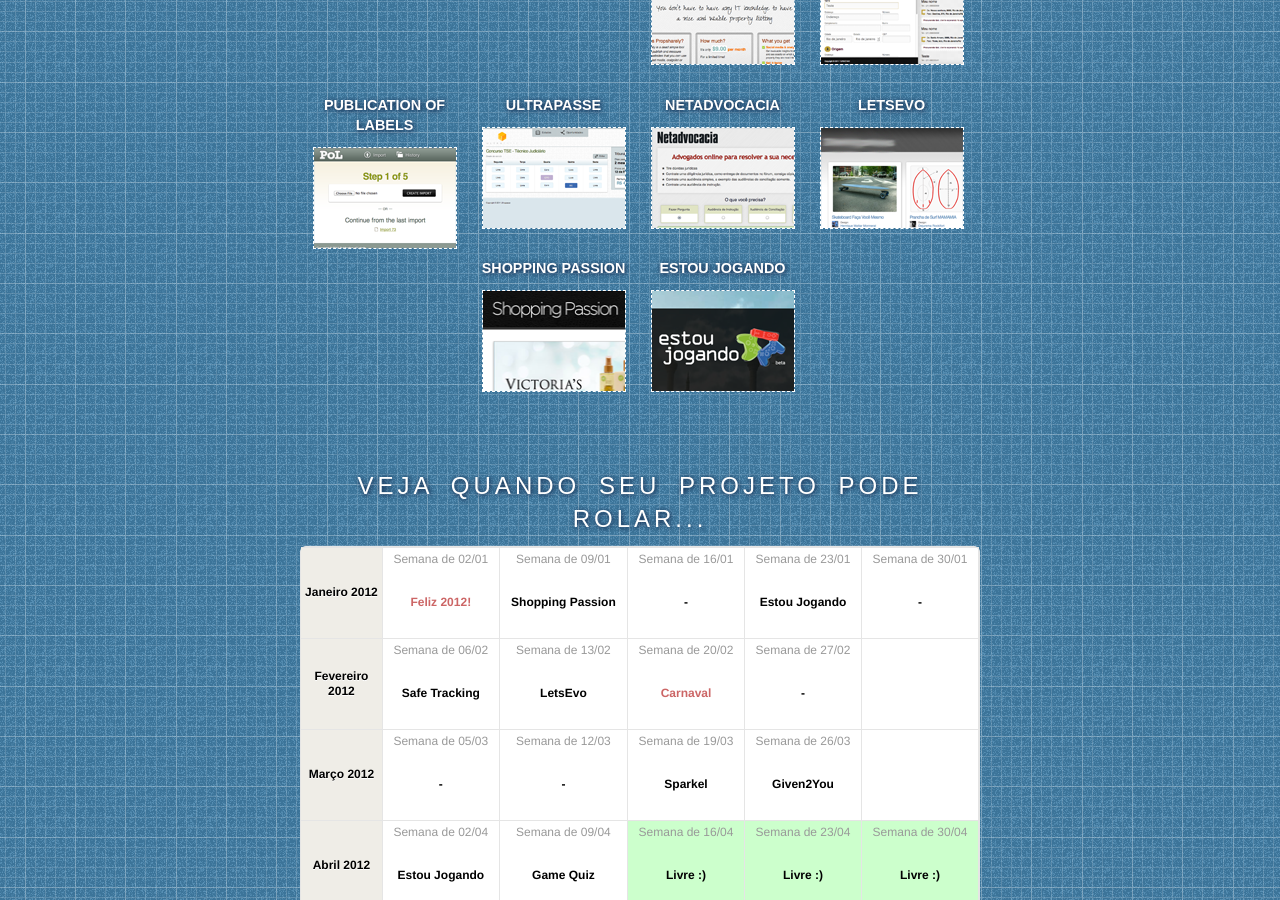
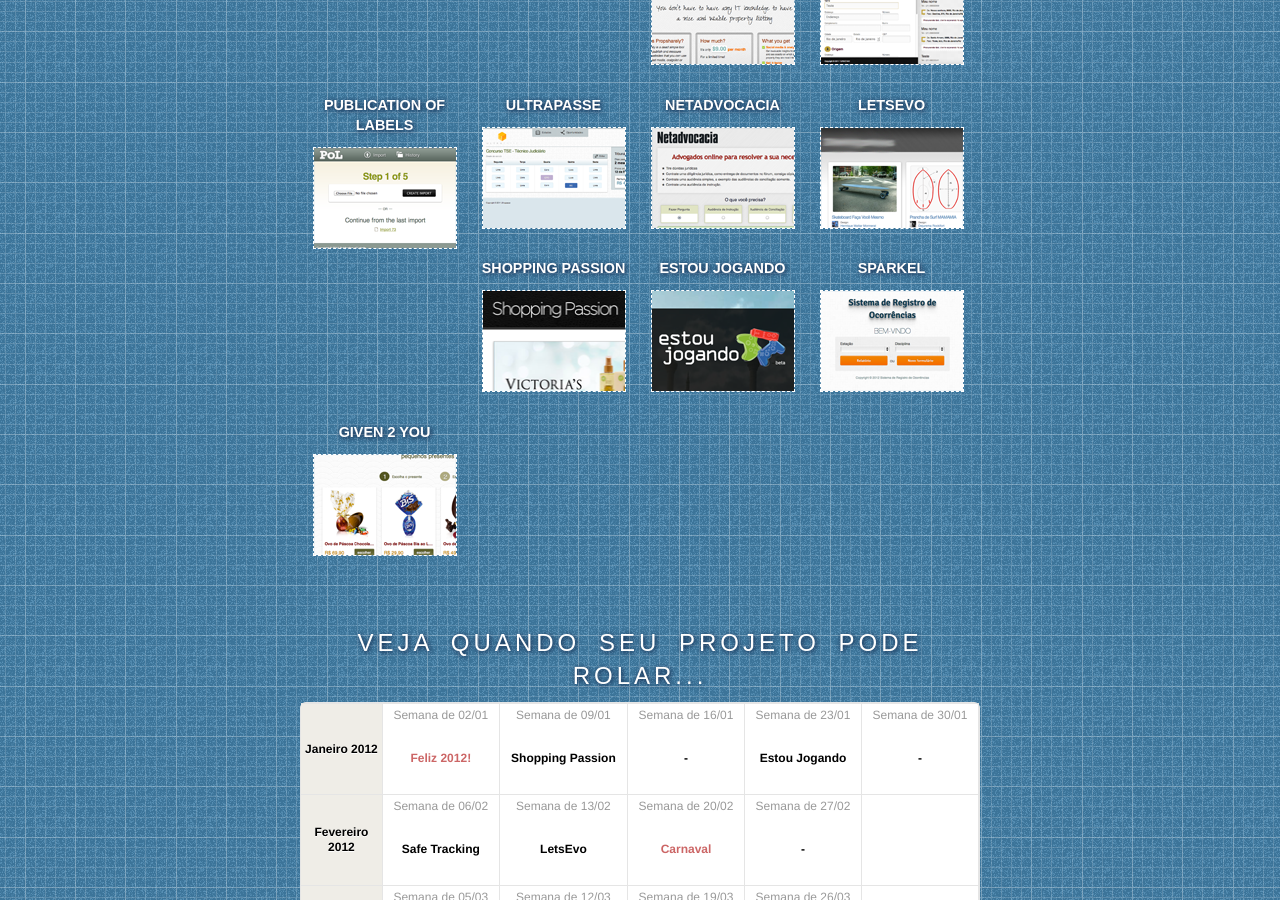
Before and after one commit to marciomarques/startupdev.github.com, a Jekyll site: the page built from index.html, in a window 1280 px wide and 900 px high, scrolled down 1000 px. Built offline with Jekyll 4.4.1, drawn with Linux system fonts in a browser that asks for light colours; nearby versions of some CDN libraries; some web fonts are replaced.

Commit message:
Adding Sparkel and Given 2 You.

```diff
--- a/index.html
+++ b/index.html
@@ -200,6 +200,14 @@
   <li>
     <h4>Estou Jogando</h4>
     <p><img src="/images/apps/estou-jogando.png" width="142" height="100" alt="Estou Jogando" /></p>
+  </li>
+  <li>
+    <h4>Sparkel</h4>
+    <p><img src="/images/apps/sparkel.png" width="142" height="100" alt="Sparkel" /></p>
+  </li>
+  <li>
+    <h4>Given 2 You</h4>
+    <p><a href="http://www.gv2u.com.br/" rel="external"><img src="/images/apps/given2you.png" width="142" height="100" alt="Given 2 You" /></a></p>
   </li>
 </ul>
 
```
Also changed, not shown: images/apps/given2you.png (added), images/apps/sparkel.png (added).
